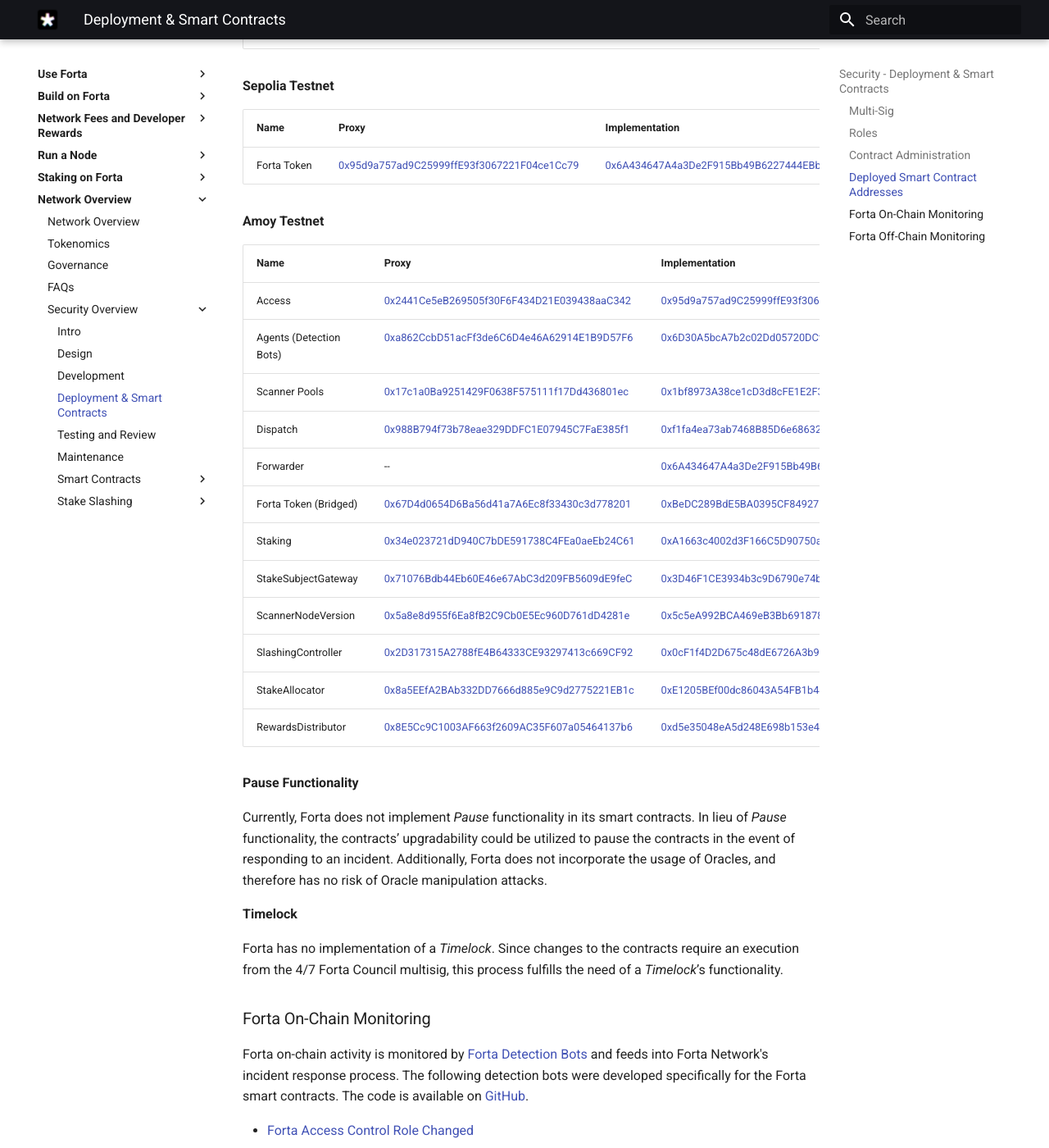
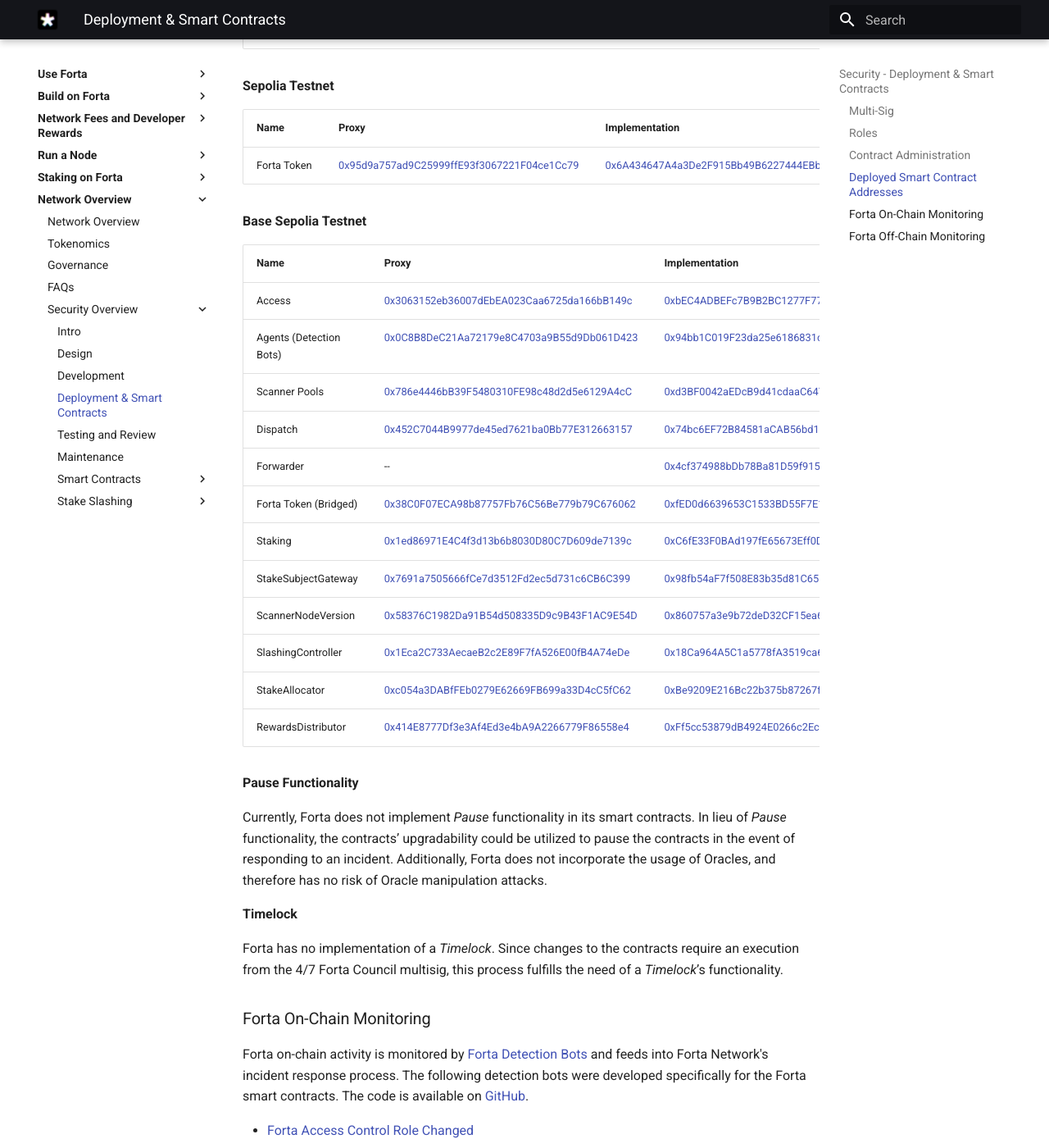
Before and after one commit to forta-network/docs, an MkDocs documentation site: the page built from docs/security-deploy.md, in a window 1280 px wide and 1400 px high, scrolled down 5203 px. Shown: the whole window at 82% size. Built offline with MkDocs 1.6.1 and Material for MkDocs 9.7.7, drawn with Linux system fonts in a browser that asks for light colours.

Commit message:
Update Amoy addresses to new Base Sepolia addresses

```diff
--- a/docs/security-deploy.md
+++ b/docs/security-deploy.md
@@ -128,22 +128,22 @@
 | -- | -- | -- |
 | Forta Token | [0x95d9a757ad9C25999ffE93f3067221F04ce1Cc79](https://sepolia.etherscan.io/address/0x95d9a757ad9C25999ffE93f3067221F04ce1Cc79) | [0x6A434647A4a3De2F915Bb49B6227444EBbE67Aed](https://sepolia.etherscan.io/address/0x6A434647A4a3De2F915Bb49B6227444EBbE67Aed) |
 
-**Amoy Testnet**
+**Base Sepolia Testnet**
 
 | Name | Proxy | Implementation |
 | ----- | ----- | -------------- |
-| Access | [0x2441Ce5eB269505f30F6F434D21E039438aaC342](https://www.oklink.com/amoy/address/0x2441ce5eb269505f30f6f434d21e039438aac342) | [0x95d9a757ad9C25999ffE93f3067221F04ce1Cc79](https://www.oklink.com/amoy/address/0x95d9a757ad9c25999ffe93f3067221f04ce1cc79) |
-| Agents (Detection Bots) | [0xa862CcbD51acFf3de6C6D4e46A62914E1B9D57F6](https://www.oklink.com/amoy/address/0xa862ccbd51acff3de6c6d4e46a62914e1b9d57f6) | [0x6D30A5bcA7b2c02Dd05720DCfF34A1603c4B4546](https://www.oklink.com/amoy/address/0x6d30a5bca7b2c02dd05720dcff34a1603c4b4546) |
-| Scanner Pools | [0x17c1a0Ba9251429F0638F575111f17Dd436801ec](https://www.oklink.com/amoy/address/0x17c1a0ba9251429f0638f575111f17dd436801ec) | [0x1bf8973A38ce1cD3d8cFE1E2F34cd721caf2f25E](https://www.oklink.com/amoy/address/0x1bf8973a38ce1cd3d8cfe1e2f34cd721caf2f25e) |
-| Dispatch | [0x988B794f73b78eae329DDFC1E07945C7FaE385f1](https://www.oklink.com/amoy/address/0x988b794f73b78eae329ddfc1e07945c7fae385f1) | [0xf1fa4ea73ab7468B85D6e6863218BCCBC31eB589](https://www.oklink.com/amoy/address/0xf1fa4ea73ab7468b85d6e6863218bccbc31eb589) |
-| Forwarder | -- | [0x6A434647A4a3De2F915Bb49B6227444EBbE67Aed](https://www.oklink.com/amoy/address/0x6a434647a4a3de2f915bb49b6227444ebbe67aed) |
-| Forta Token (Bridged) | [0x67D4d0654D6Ba56d41a7A6Ec8f33430c3d778201](https://www.oklink.com/amoy/address/0x67d4d0654d6ba56d41a7a6ec8f33430c3d778201) | [0xBeDC289BdE5BA0395CF84927CB3f82b1d2423283](https://www.oklink.com/amoy/address/0xbedc289bde5ba0395cf84927cb3f82b1d2423283) |
-| Staking | [0x34e023721dD940C7bDE591738C4FEa0aeEb24C61](https://www.oklink.com/amoy/address/0x34e023721dd940c7bde591738c4fea0aeeb24c61) | [0xA1663c4002d3F166C5D90750ae1B7266167a0Ba4](https://www.oklink.com/amoy/address/0xa1663c4002d3f166c5d90750ae1b7266167a0ba4) |
-| StakeSubjectGateway | [0x71076Bdb44Eb60E46e67AbC3d209FB5609dE9feC](https://www.oklink.com/amoy/address/0x71076bdb44eb60e46e67abc3d209fb5609de9fec) | [0x3D46F1CE3934b3c9D6790e74b89C65E44bf3b235](https://www.oklink.com/amoy/address/0x3d46f1ce3934b3c9d6790e74b89c65e44bf3b235) |
-| ScannerNodeVersion | [0x5a8e8d955f6Ea8fB2C9Cb0E5Ec960D761dD4281e](https://www.oklink.com/amoy/address/0x5a8e8d955f6ea8fb2c9cb0e5ec960d761dd4281e) | [0x5c5eA992BCA469eB3Bb69187831CE77e4280FD75](https://www.oklink.com/amoy/address/0x5c5ea992bca469eb3bb69187831ce77e4280fd75) |
-| SlashingController | [0x2D317315A2788fE4B64333CE93297413c669CF92](https://www.oklink.com/amoy/address/0x2d317315a2788fe4b64333ce93297413c669cf92) | [0x0cF1f4D2D675c48dE6726A3b9A78eE9d3A8eB4cf](https://www.oklink.com/amoy/address/0x0cf1f4d2d675c48de6726a3b9a78ee9d3a8eb4cf) |
-| StakeAllocator | [0x8a5EEfA2BAb332DD7666d885e9C9d2775221EB1c](https://www.oklink.com/amoy/address/0x8a5eefa2bab332dd7666d885e9c9d2775221eb1c) | [0xE1205BEf00dc86043A54FB1b44e99A46f6060Fd4](https://www.oklink.com/amoy/address/0xe1205bef00dc86043a54fb1b44e99a46f6060fd4) |
-| RewardsDistributor | [0x8E5Cc9C1003AF663f2609AC35F607a05464137b6](https://www.oklink.com/amoy/address/0x8e5cc9c1003af663f2609ac35f607a05464137b6) | [0xd5e35048eA5d248E698b153e45a84dcE3Ab2D458](https://www.oklink.com/amoy/address/0xd5e35048ea5d248e698b153e45a84dce3ab2d458) |
+| Access | [0x3063152eb36007dEbEA023Caa6725da166bB149c](https://sepolia.basescan.org/address/0x3063152eb36007dEbEA023Caa6725da166bB149c) | [0xbEC4ADBEFc7B9B2BC1277F77B3dFa9a20C72297d](https://sepolia.basescan.org/address/0xbec4adbefc7b9b2bc1277f77b3dfa9a20c72297d) |
+| Agents (Detection Bots) | [0x0C8B8DeC21Aa72179e8C4703a9B55d9Db061D423](https://sepolia.basescan.org/address/0x0C8B8DeC21Aa72179e8C4703a9B55d9Db061D423) | [0x94bb1C019F23da25e6186831c88372422050bAE8](https://sepolia.basescan.org/address/0x94bb1c019f23da25e6186831c88372422050bae8) |
+| Scanner Pools | [0x786e4446bB39F5480310FE98c48d2d5e6129A4cC](https://sepolia.basescan.org/address/0x786e4446bB39F5480310FE98c48d2d5e6129A4cC) | [0xd3BF0042aEDcB9d41cdaaC647249Bf1c7102f764](https://sepolia.basescan.org/address/0xd3bf0042aedcb9d41cdaac647249bf1c7102f764) |
+| Dispatch | [0x452C7044B9977de45ed7621ba0Bb77E312663157](https://sepolia.basescan.org/address/0x452C7044B9977de45ed7621ba0Bb77E312663157) | [0x74bc6EF72B84581aCAB56bd180c1C7A0CCaeECD3](https://sepolia.basescan.org/address/0x74bc6ef72b84581acab56bd180c1c7a0ccaeecd3) |
+| Forwarder | -- | [0x4cf374988bDb78Ba81D59f915612D7D74ef93380](https://sepolia.basescan.org/address/0x4cf374988bDb78Ba81D59f915612D7D74ef93380) |
+| Forta Token (Bridged) | [0x38C0F07ECA98b87757Fb76C56Be779b79C676062](https://sepolia.basescan.org/address/0x38C0F07ECA98b87757Fb76C56Be779b79C676062) | [0xfED0d6639653C1533BD55F7E196C6B0AA38647EF](https://sepolia.basescan.org/address/0xfed0d6639653c1533bd55f7e196c6b0aa38647ef) |
+| Staking | [0x1ed86971E4C4f3d13b6b8030D80C7D609de7139c](https://sepolia.basescan.org/address/0x1ed86971e4c4f3d13b6b8030d80c7d609de7139c) | [0xC6fE33F0BAd197fE65673Eff0D4e959e277fb401](https://sepolia.basescan.org/address/0xc6fe33f0bad197fe65673eff0d4e959e277fb401) |
+| StakeSubjectGateway | [0x7691a7505666fCe7d3512Fd2ec5d731c6CB6C399](https://sepolia.basescan.org/address/0x7691a7505666fce7d3512fd2ec5d731c6cb6c399) | [0x98fb54aF7f508E83b35d81C65158bC8449128BB9](https://sepolia.basescan.org/address/0x98fb54af7f508e83b35d81c65158bc8449128bb9) |
+| ScannerNodeVersion | [0x58376C1982Da91B54d508335D9c9B43F1AC9E54D](https://sepolia.basescan.org/address/0x58376C1982Da91B54d508335D9c9B43F1AC9E54D) | [0x860757a3e9b72deD32CF15ea64f5425533442Fd9](https://sepolia.basescan.org/address/0x860757a3e9b72ded32cf15ea64f5425533442fd9) |
+| SlashingController | [0x1Eca2C733AecaeB2c2E89F7fA526E00fB4A74eDe](https://sepolia.basescan.org/address/0x1Eca2C733AecaeB2c2E89F7fA526E00fB4A74eDe) | [0x18Ca964A5C1a5778fA3519ca6E2Dfc449A5b675b](https://sepolia.basescan.org/address/0x18ca964a5c1a5778fa3519ca6e2dfc449a5b675b) |
+| StakeAllocator | [0xc054a3DABfFEb0279E62669FB699a33D4cC5fC62](https://sepolia.basescan.org/address/0xc054a3DABfFEb0279E62669FB699a33D4cC5fC62) | [0xBe9209E216Bc22b375b87267f009d75286d56B4A](https://sepolia.basescan.org/address/0xbe9209e216bc22b375b87267f009d75286d56b4a) |
+| RewardsDistributor | [0x414E8777Df3e3Af4Ed3e4bA9A2266779F86558e4](https://sepolia.basescan.org/address/0x414E8777Df3e3Af4Ed3e4bA9A2266779F86558e4) | [0xFf5cc53879dB4924E0266c2Ec93C5b6204593684](https://sepolia.basescan.org/address/0xff5cc53879db4924e0266c2ec93c5b6204593684) |
 
 **Pause Functionality**
 
```
